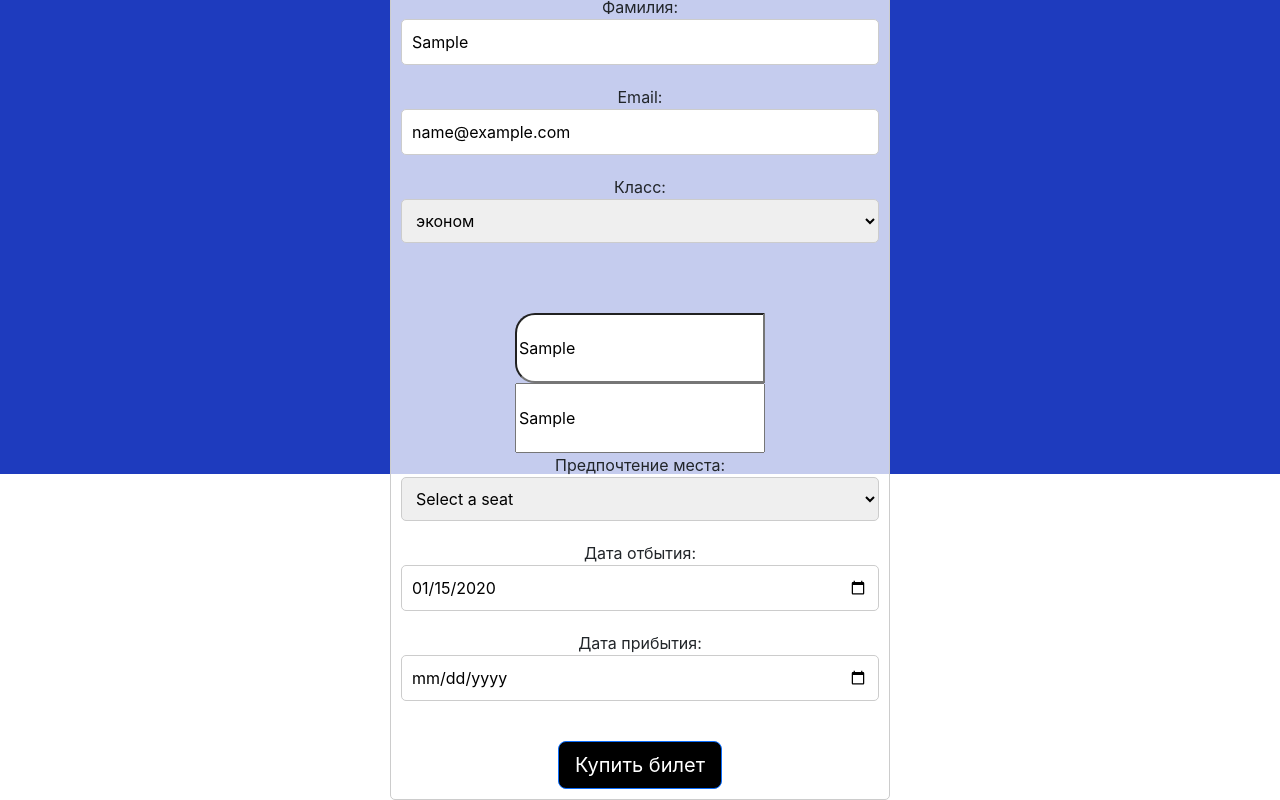
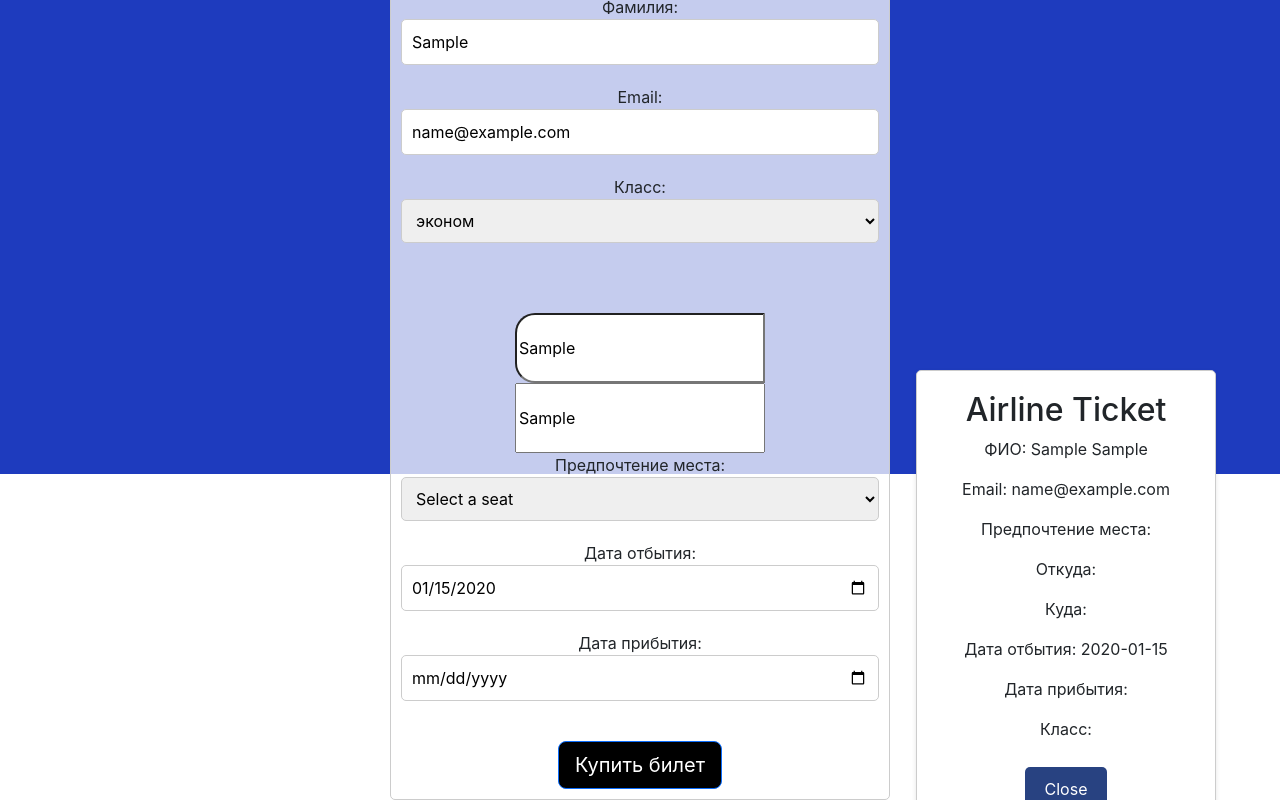
Before and after one commit to 1table/AviaAsia, a React (Create React App) app: page / in a window 1280 px wide. Both pictures are taken after typing "Sample", "Sample", "name@example.com", "Sample", "Sample", "2020-01-15" into the empty fields and a click on the button "Купить билет". Shown: the part 648-1448 px from the top of the page. Built offline with nearby package versions, Linux system fonts and the light colour scheme.

Commit message:
add style ticket

```diff
--- a/src/assets/Ticket/Ticket.jsx
+++ b/src/assets/Ticket/Ticket.jsx
@@ -1,5 +1,6 @@
 import React from 'react';
 import s from './Ticket.module.css'
+
 
 const Ticket = ({ firstName, lastName, email, seat, departureDate, arrivalDate, Class, onClose, from, to}) => {
   return (
--- a/src/assets/Ticket/Ticket.module.css
+++ b/src/assets/Ticket/Ticket.module.css
@@ -8,6 +8,9 @@
   margin: 0 auto;
   margin-top: 50px;
   text-align: center;
+  position: fixed;
+  top: 40%;
+  right: 5%;
 }
 
 .ticket h2 {
@@ -21,11 +24,9 @@
   border-radius: 5px;
   padding: 10px 20px;
   text-align: center;
-  text-decoration: none;
   display: inline-block;
   font-size: 16px;
   margin: 10px 0;
-  cursor: pointer;
 }
 
 .ticket_button:hover {
--- a/src/assets/search/search.css
+++ b/src/assets/search/search.css
@@ -23,5 +23,5 @@
 }
 
 .search-block {
-    width: 130px;
+    width: 100px;
 }
```
